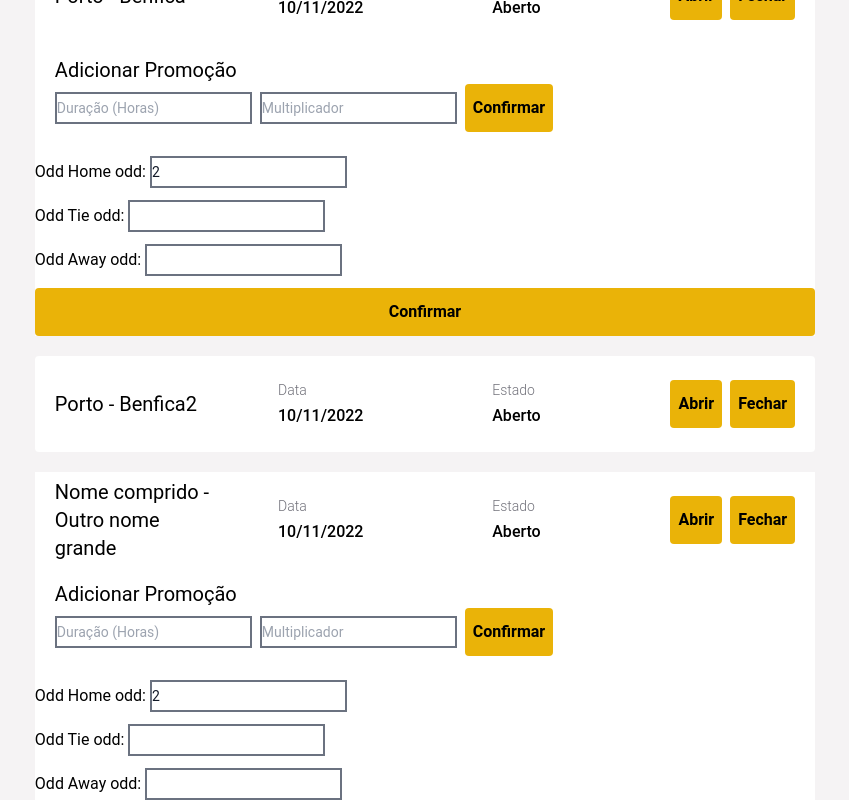
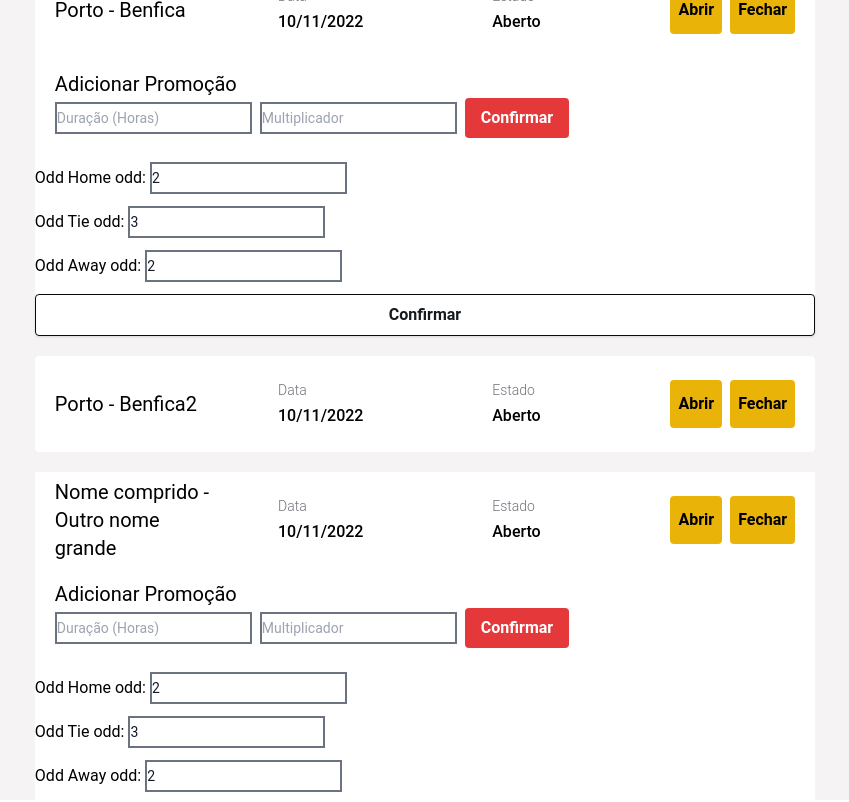
Before and after one commit to gonaloppcc/projetoRAS, a Next.js app in the folder frontend/: page /admin/changeGames in a window 1280 px wide. Shown: the top 802 px of the page, without its empty margins (215-1064 px from the left). Built offline with nearby package versions, Linux system fonts and the light colour scheme.

Commit message:
Fix ts errors.

```diff
--- a/frontend/src/components/BettingSlip/index.tsx
+++ b/frontend/src/components/BettingSlip/index.tsx
@@ -73,7 +73,7 @@
                         possibleWinnings={bets.reduce((acc, bet) => {
                             return (
                                 acc +
-                                (bet.bettingAmount as number) * bet.odd.price
+                                (bet.bettingAmount as number) * bet.odd.Price
                             );
                         }, 0)}
                         placeBetOnClick={submitReportHandler}
--- a/frontend/src/components/ChangeOdds/index.tsx
+++ b/frontend/src/components/ChangeOdds/index.tsx
@@ -1,16 +1,18 @@
 import React, {useState} from 'react';
-import {SuspendedGameCard} from '../SuspendedGameCard';
+import {TertiaryButton} from '@components/Button';
 
 export interface ChangeOddsProps {
     homeOdd: number;
     tieOdd: number;
     awayOdd: number;
 }
+
 export interface ChangeOdds {
     home: number;
     tie: number;
     away: number;
 }
+
 export const ChangeOdds = ({homeOdd, tieOdd, awayOdd}: ChangeOddsProps) => {
     const initialValues = {
         home: homeOdd,
@@ -19,47 +21,52 @@
     };
     const [values, setValues] = useState<ChangeOdds>(initialValues);
 
-    const handleChange = (e) => {
+    const handleChange: React.ChangeEventHandler<HTMLInputElement> = (e) => {
         const {name, value} = e.target;
         console.log(e.target);
         setValues({...values, [name]: value});
     };
 
-    const inputBox = (name: string, value: number) => {
-        return (
-            <div>
-                {`Odd ${name}: `}
-                <input
-                    type="number"
-                    id={name}
-                    name={name}
-                    className=" border-gray-500 py-1 text-sm border-2 text-gray-900 "
-                    onChange={handleChange}
-                    value={value}
-                ></input>
-            </div>
-        );
+    const submit = () => {
+        // TODO: submit to backend
     };
-
-    const Button = ({text, onCLick}) => {
-        return (
-            <button
-                onClick={onCLick}
-                className="bg-yellow-500 font-bold py-3 px-2 grow-0 rounded "
-            >
-                {text}
-            </button>
-        );
-    };
-
-    const submit = () => {};
 
     return (
         <div className="bg-white flex flex-col gap-3">
-            {inputBox('Home odd', values.home)}
-            {inputBox('Tie odd', values.tie)}
-            {inputBox('Away odd', values.away)}
-            <Button text={'Confirmar'} onCLick={submit} />
+            <div>
+                {`Odd ${'Home odd'}: `}
+                <input
+                    type="number"
+                    id={'Home odd'}
+                    name={'Home odd'}
+                    className=" border-gray-500 py-1 text-sm border-2 text-gray-900 "
+                    onChange={handleChange}
+                    value={values.home}
+                ></input>
+            </div>
+            <div>
+                {`Odd ${'Tie odd'}: `}
+                <input
+                    type="number"
+                    id={'Tie odd'}
+                    name={'Tie odd'}
+                    className=" border-gray-500 py-1 text-sm border-2 text-gray-900 "
+                    onChange={handleChange}
+                    value={values.tie}
+                ></input>
+            </div>
+            <div>
+                {`Odd ${'Away odd'}: `}
+                <input
+                    type="number"
+                    id={'Away odd'}
+                    name={'Away odd'}
+                    className=" border-gray-500 py-1 text-sm border-2 text-gray-900 "
+                    onChange={handleChange}
+                    value={values.away}
+                ></input>
+            </div>
+            <TertiaryButton onClick={submit}> Confirmar </TertiaryButton>
         </div>
     );
 };
--- a/frontend/src/components/EventCard/index.tsx
+++ b/frontend/src/components/EventCard/index.tsx
@@ -14,8 +14,8 @@
 }: Event) => {
     const {addBet} = useBettingSlip();
 
-    const awayName = Participants.Away.Participant.Part.Name;
-    const homeName = Participants.Home.Participant.Part.Name;
+    const awayName = Participants.Away.Participant.Part?.Name || '';
+    const homeName = Participants.Home.Participant.Part?.Name || '';
 
     const eventName = `${homeName} - ${awayName}`;
 
@@ -24,26 +24,29 @@
     const odds = [
         {
             Id: Participants.Home.Participant.Id,
-            PartId: '',
-            name: homeName,
-            price: Participants.Home.Participant.Price,
+            PartId: homeName,
+            Price: Participants.Home.Participant.Price,
         },
         {
             Id: Participants.Away.Participant.Id + '2', // FIXME: This is not correct, the Id should be the Tie Odd Id
-            PartId: '',
-            name: 'Empate',
-            price: 2.57, // FIME: Hardcoded for now
+            PartId: 'Empate',
+            Price: 2.57, // FIME: Hardcoded for now
         },
         {
             Id: Participants.Away.Participant.Id,
-            PartId: '',
-            name: awayName,
-            price: Participants.Away.Participant.Price,
+            PartId: awayName,
+            Price: Participants.Away.Participant.Price,
         },
     ];
 
     const addBetHandler = (odd: Odd) => {
-        return () => addBet({eventType, eventId: Id, eventName, odd});
+        return () =>
+            addBet({
+                eventId: Id,
+                eventName,
+                eventType,
+                odd,
+            });
     };
 
     // TODO: Improve the date format
--- a/frontend/src/components/MultipleBetCard/index.tsx
+++ b/frontend/src/components/MultipleBetCard/index.tsx
@@ -13,7 +13,7 @@
     eventId,
     eventName,
     eventType,
-    odd: {name, price},
+    odd: {PartId, Price},
     removeBetHandler,
 }: MultipleBetCardProps) => {
     return (
@@ -21,14 +21,14 @@
             <div className="flex flex-row justify-start items-center gap-2">
                 <SportIcon eventType={eventType} />
                 <div className="flex flex-col justify-start items-start">
-                    <span className="font-semibold">{name}</span>
+                    <span className="font-semibold">{PartId}</span>
                     <span className="font-sans font-normal font-extralight text-xs">
                         {eventName}
                     </span>
                 </div>
             </div>
             <div className="flex flex-row justify-start gap-2 items-center">
-                <span className="font-semibold">{formatNumber(price)}</span>
+                <span className="font-semibold">{formatNumber(Price)}</span>
                 <CloseButton onClick={removeBetHandler} />
             </div>
         </div>
--- a/frontend/src/components/OpenGameCard/index.tsx
+++ b/frontend/src/components/OpenGameCard/index.tsx
@@ -1,8 +1,9 @@
 import React, {useState} from 'react';
 import {SuspendedGameCard} from '../SuspendedGameCard';
 import {ChangeOdds} from '@components/ChangeOdds';
+import {PrimaryButton} from '@components/Button';
 
-export interface GameInfo {
+export interface OpenGameInfo {
     eventName: string;
     date: string;
     open: boolean;
@@ -12,7 +13,7 @@
 }
 
 export interface OpenGameCardProps {
-    game: GameInfo;
+    game: OpenGameInfo;
 }
 
 export const OpenGameCard = ({game}: OpenGameCardProps) => {
@@ -23,43 +24,16 @@
     const [values, setValues] = useState(initialValues);
     const [error, setError] = useState('');
 
-    const handleChange = (e) => {
+    const handleChange: React.ChangeEventHandler<HTMLInputElement> = (e) => {
         const {name, value} = e.target;
         setValues({...values, [name]: value});
-    };
-
-    const inputBox = (placeholder: string, name: string) => {
-        return (
-            <input
-                type="number"
-                id={placeholder}
-                name={name}
-                className=" border-gray-500 py-1 text-sm border-2 text-gray-900 "
-                placeholder={placeholder}
-                onChange={handleChange}
-            ></input>
-        );
-    };
-
-    const Button = ({text, onCLick}) => {
-        return (
-            <button
-                onClick={onCLick}
-                className="bg-yellow-500 font-bold py-3 px-2 grow-0 rounded "
-            >
-                {text}
-            </button>
-        );
     };
 
     const submit = () => {
         if (values['duration'] > 0 && values['multiplier'] > 0) {
             setError('');
-            console.log('Submter correto');
-            console.log('Duration: ', values['duration']);
-            console.log(values['multiplier']);
         } else {
-            if (values['duration'] === undefined) {
+            if (!values['duration']) {
                 setError('Duração da promoção obrigatória');
             } else {
                 setError('Multiplicador obrigatório');
@@ -77,20 +51,32 @@
                 </div>
                 <div className="flex flex-row gap-2 items-center">
                     {/*FIXME*/}
-                    {inputBox('Duração (Horas)', 'duration')}
-                    {inputBox('Multiplicador', 'multiplier')}
-                    <Button text={'Confirmar'} onCLick={submit} />
-                    {
-                        <div className="text-base mt-1 text-IMPERIAL_RED">
-                            {error}
-                        </div>
-                    }
+                    <input
+                        type="number"
+                        id={'Duração (Horas)'}
+                        name={'duration'}
+                        className=" border-gray-500 py-1 text-sm border-2 text-gray-900 "
+                        placeholder={'Duração (Horas)'}
+                        onChange={handleChange}
+                    />
+                    <input
+                        type="number"
+                        id={'Multiplicador'}
+                        name={'multiplier'}
+                        className=" border-gray-500 py-1 text-sm border-2 text-gray-900 "
+                        placeholder={'Multiplicador'}
+                        onChange={handleChange}
+                    />
+                    <PrimaryButton onClick={submit}>Confirmar</PrimaryButton>
+                    <div className="text-base mt-1 text-IMPERIAL_RED">
+                        {error}
+                    </div>
                 </div>
             </div>
             <ChangeOdds
                 homeOdd={game.oddHome}
-                tieOdd={game.tieOdd}
-                awayOdd={game.awayOdd}
+                tieOdd={game.oddTie}
+                awayOdd={game.oddAway}
             />
         </div>
     );
--- a/frontend/src/components/SimpleBetCard/index.tsx
+++ b/frontend/src/components/SimpleBetCard/index.tsx
@@ -17,11 +17,13 @@
     eventType,
     bettingAmount,
     setBettingAmount,
-    odd: {name, price},
+    odd: {PartId, Price},
     removeBetHandler,
     currency,
 }: SimpleBetCardProps) => {
     const bettingAmountAsString = String(bettingAmount);
+
+    console.log('PartId:', PartId);
 
     const setBettingAmountHandler = (amount: string) => {
         setBettingAmount(Number(amount));
@@ -33,7 +35,7 @@
                 <div className="w-full flex flex-row gap-2 items-center">
                     <SportIcon eventType={eventType} />
                     <div className="flex flex-col justify-start items-start">
-                        <span className="font-semibold">{name}</span>
+                        <span className="font-semibold">{PartId}</span>
                         <span className="font-sans font-normal font-extralight text-xs">
                             {eventName}
                         </span>
@@ -44,7 +46,7 @@
             <div className="w-full flex flex-row justify-between items-center gap-4">
                 <div className="flex flex-col">
                     <span>{'Odd' /* FIXME: Hardcoded text for now! */}</span>
-                    <span className="font-semibold">{formatNumber(price)}</span>
+                    <span className="font-semibold">{formatNumber(Price)}</span>
                 </div>
                 <Input
                     value={bettingAmountAsString}
@@ -54,7 +56,7 @@
                 <div className="flex flex-col">
                     <span>{'Ganhos' /* FIXME: Hardcoded text for now! */}</span>
                     <span className="font-semibold">
-                        {formatNumber(bettingAmount * price)}
+                        {formatNumber(bettingAmount * Price)}
                     </span>
                 </div>
             </div>
--- a/frontend/src/components/SuspendedGameCard/index.tsx
+++ b/frontend/src/components/SuspendedGameCard/index.tsx
@@ -1,13 +1,13 @@
 import React from 'react';
 
-export interface GameInfo {
+export interface SuspendedGameInfo {
     eventName: string;
     date: string;
     open: boolean;
 }
 
 export interface SuspendedGameCardProps {
-    game: GameInfo;
+    game: SuspendedGameInfo;
 }
 
 export const SuspendedGameCard = ({game}: SuspendedGameCardProps) => {
--- a/frontend/src/pages/admin/changeGames.tsx
+++ b/frontend/src/pages/admin/changeGames.tsx
@@ -1,9 +1,12 @@
 import type {NextPage} from 'next';
-import {SuspendedGameCard} from '../../components/SuspendedGameCard';
-import {OpenGameCard} from '../../components/OpenGameCard';
-// FIXME
+import {
+    SuspendedGameCard,
+    SuspendedGameInfo,
+} from '@components/SuspendedGameCard';
+import {OpenGameCard, OpenGameInfo} from '@components/OpenGameCard';
+
 /* FIXME Mock data hardcoded */
-const MOCK_GAME_OPEN = {
+const MOCK_GAME_OPEN: OpenGameInfo = {
     eventName: 'Porto - Benfica',
     date: '10/11/2022',
     open: true,
@@ -11,7 +14,8 @@
     oddAway: 2,
     oddTie: 3,
 };
-const MOCK_GAME_OPEN2 = {
+
+const MOCK_GAME_OPEN2: OpenGameInfo = {
     eventName: 'Nome comprido - Outro nome grande',
     date: '10/11/2022',
     open: true,
@@ -19,12 +23,14 @@
     oddAway: 2,
     oddTie: 3,
 };
-const MOCK_GAME_SUSPENDED2 = {
+
+const MOCK_GAME_SUSPENDED2: SuspendedGameInfo = {
     eventName: 'Nome comprido - Outro nome grande2',
     date: '10/11/2022',
     open: false,
 };
-const MOCK_GAME_SUSPENDED = {
+
+const MOCK_GAME_SUSPENDED: SuspendedGameInfo = {
     eventName: 'Porto - Benfica2',
     date: '10/11/2022',
     open: false,
@@ -47,7 +53,10 @@
                 </div>
                 {MOCK_EVENTS.map((game) =>
                     game.open ? (
-                        <OpenGameCard key={game.eventName} game={game} />
+                        <OpenGameCard
+                            key={game.eventName}
+                            game={game as OpenGameInfo}
+                        />
                     ) : (
                         <SuspendedGameCard key={game.eventName} game={game} />
                     )
```
Also changed, not shown: frontend/src/components/Balance/index.tsx (added, +27 -0 lines), frontend/src/components/Navbar/navbarBody.tsx (+6 -28 lines), frontend/src/components/OddCard/index.tsx (+8 -7 lines).
